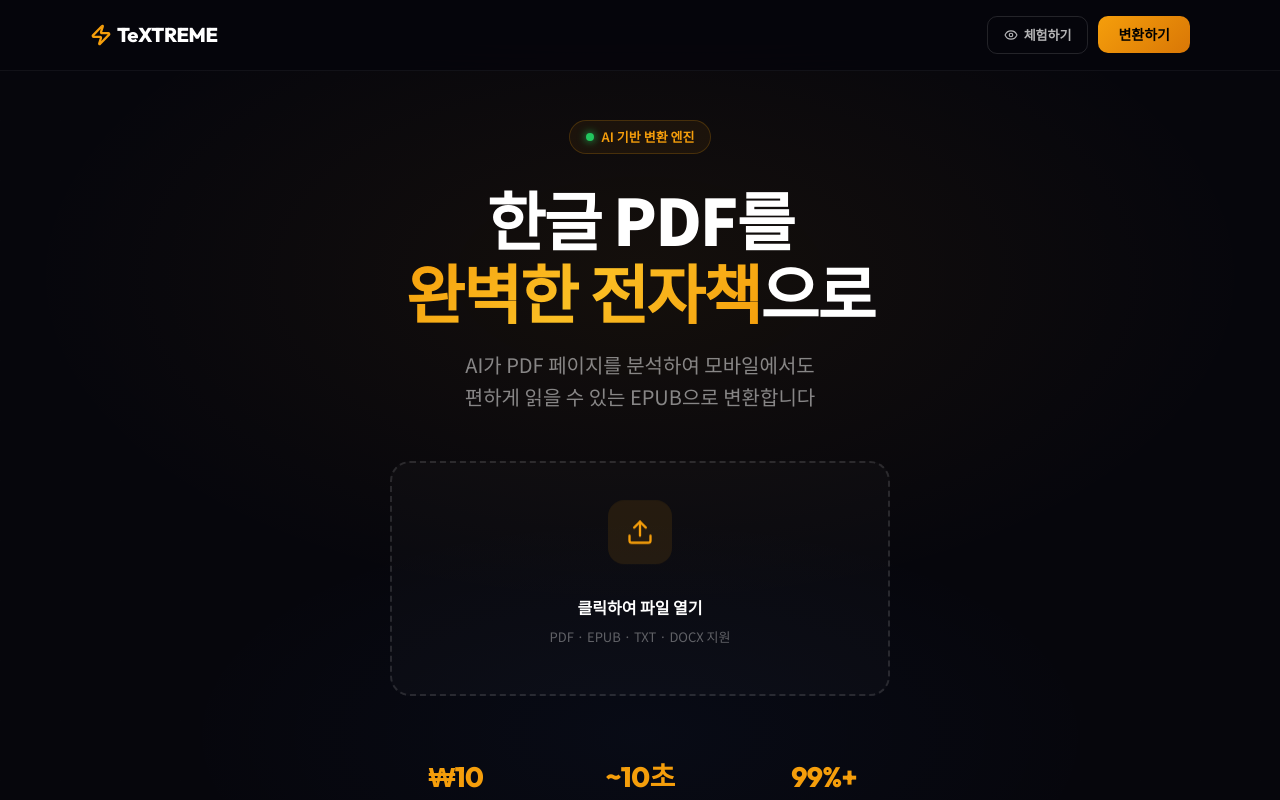
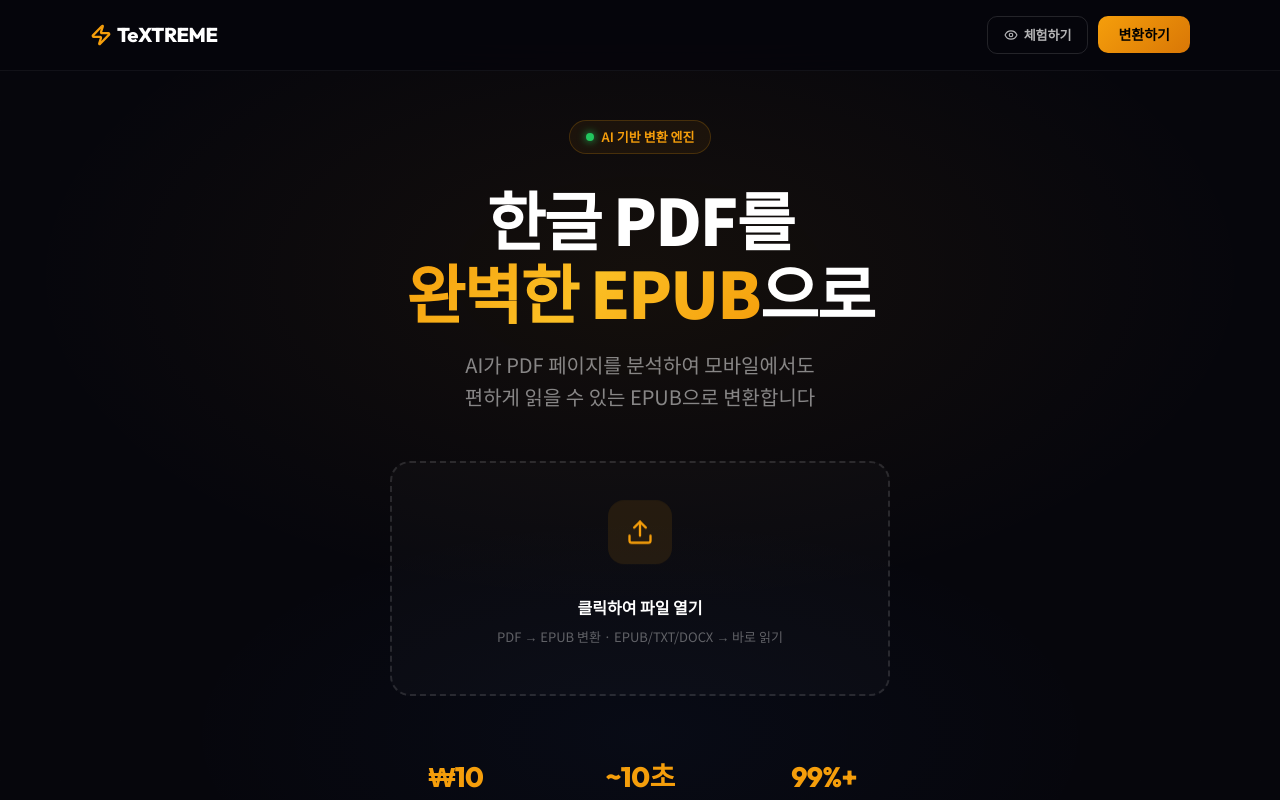
Before and after one commit to Bookfow/textreme, a Next.js app: page / in a window 1280 px wide. Shown: the top 800 px of the page. Built offline with nearby package versions, Linux system fonts and the light colour scheme.

Commit message:
fix: 업로드 안내 텍스트 수정 + 완벽한 EPUB으로 변경

```diff
--- a/src/app/page.tsx
+++ b/src/app/page.tsx
@@ -478,7 +478,7 @@ export default function TeXTREME() {
         <h1 className="fade-up-d1" style={{ fontFamily: "'Noto Sans KR', sans-serif", fontWeight: 900, fontSize: "clamp(36px, 6vw, 64px)", lineHeight: 1.15, textAlign: "center", color: "#fff", maxWidth: 700, letterSpacing: "-0.03em" }}>
           한글 PDF를<br />
           <span style={{ background: "linear-gradient(135deg, #F59E0B, #FBBF24, #F59E0B)", WebkitBackgroundClip: "text", WebkitTextFillColor: "transparent" }}>
-            완벽한 전자책
+            완벽한 EPUB
           </span>으로
         </h1>
 
@@ -502,7 +502,7 @@ export default function TeXTREME() {
             클릭하여 파일 열기
           </p>
           <p style={{ color: "rgba(255,255,255,0.35)", fontSize: 13 }}>
-            PDF · EPUB · TXT · DOCX 지원
+            PDF → EPUB 변환 · EPUB/TXT/DOCX → 바로 읽기
           </p>
           <input ref={fileInputRef} type="file" accept=".pdf,.epub,.txt,.docx" style={{ display: "none" }}
             onChange={e => { if (e.target.files?.[0]) handleFile(e.target.files[0]) }} />
```
